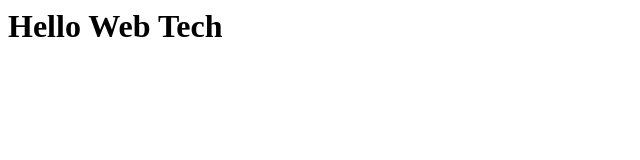
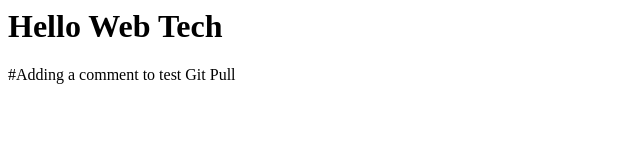
Before and after one commit to ViktorHatina/WebTech01, a plain HTML site: page hello.html in a window 1280 px wide. Shown: the whole page, without its empty margins (0-640 px from the left). Drawn offline with Linux system fonts and the light colour scheme.

Commit message:
Testing Pull
I am adding a comment to test a pull request from the command line.

```diff
--- a/hello.html
+++ b/hello.html
@@ -6,3 +6,4 @@
     <h1>Hello Web Tech</h1>
   </body>
 <html>
+#Adding a comment to test Git Pull
```
